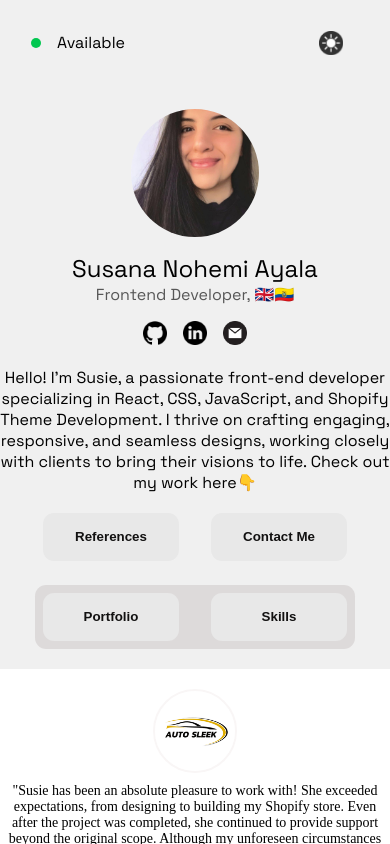
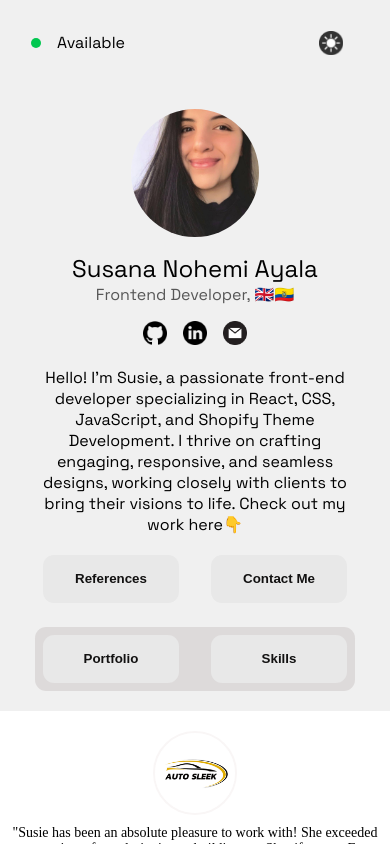
Before and after one commit to SusanaAyala/MyPortfolioReact, a React (Create React App) app: page / in a window 390 px wide. Shown: the top 844 px of the page. Built offline with nearby package versions, Linux system fonts and the light colour scheme; a web font is replaced by a local one.

Commit message:
Mobile versions

```diff
--- a/src/styles/base.css
+++ b/src/styles/base.css
@@ -327,12 +327,8 @@ footer {
 }
 
 
-@media screen and (max-width: 900px) {
-  .wrapper {
-    width: 25rem;
 
-}
-}
+
 
 * .notification-mark {
   position: relative;
@@ -501,9 +497,9 @@ gap:1.5rem
     transition: opacity 0.5s ease-in-out, transform 0.5s ease-in-out;
 }
 
-.overlay p {
-  font-size: 0.7rem;
-}
+/* .overlay p {
+  font-size: 0.6rem;
+} */
 
 .project-wrapper:hover img {
     transform: scale(1.1);
@@ -525,3 +521,46 @@ gap:1.5rem
   color: #ddd;
   margin-top: -10px;
 }
+
+
+@media (max-width: 899px) {
+  .overlay p {
+    font-size: 0.7rem; /* smaller screens */
+    max-width: 25rem;
+  }
+}
+
+@media (min-width: 900px) {
+  .overlay p {
+    font-size: 0.7rem; /* larger screens */
+  }
+}
+
+
+
+@media (max-width: 899px) {
+  .wrapper {
+    width: 24rem; /* smaller screens */
+  }
+  .experience p {
+    font-size: 16px; /* smaller screens */
+  }
+   .experience {
+    max-width: 20rem;
+   }
+}
+
+
+@media screen and (max-width: 899px) {
+  .wrapper {
+    width: 23rem;
+
+}
+}
+
+@media screen and (min-width: 900px) {
+  .wrapper {
+    width: 26rem;
+
+}
+}
```
